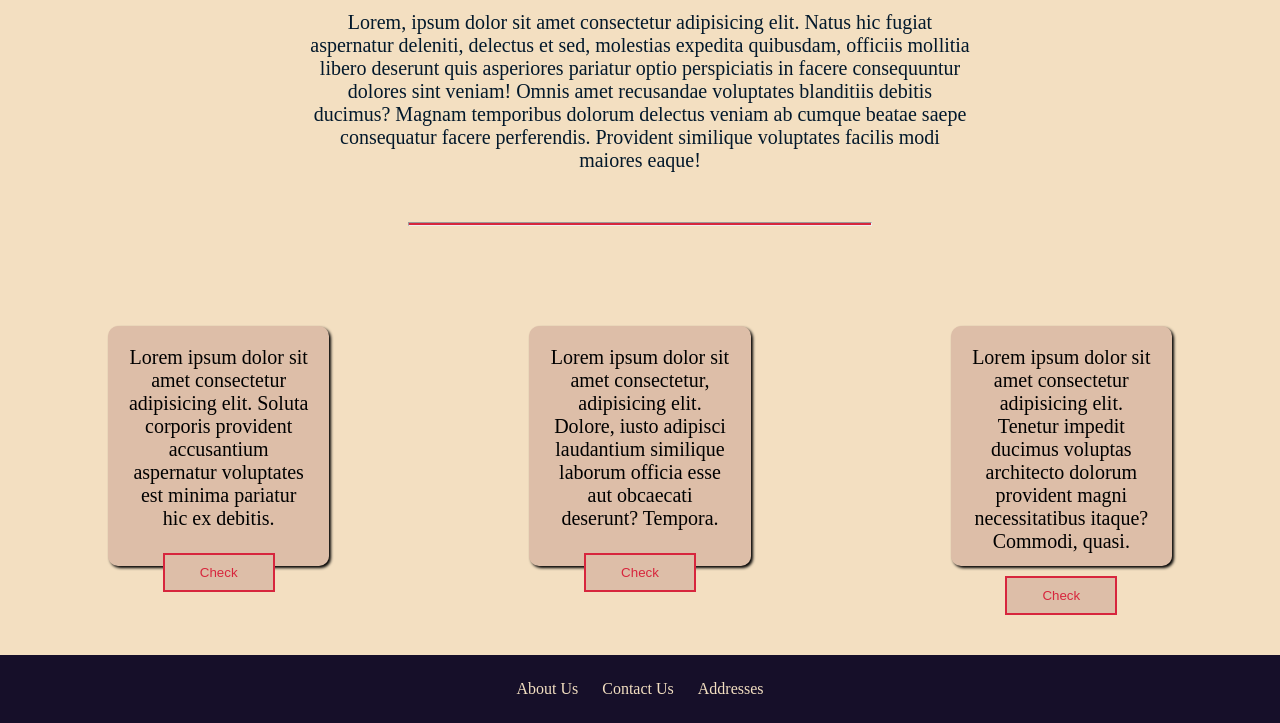
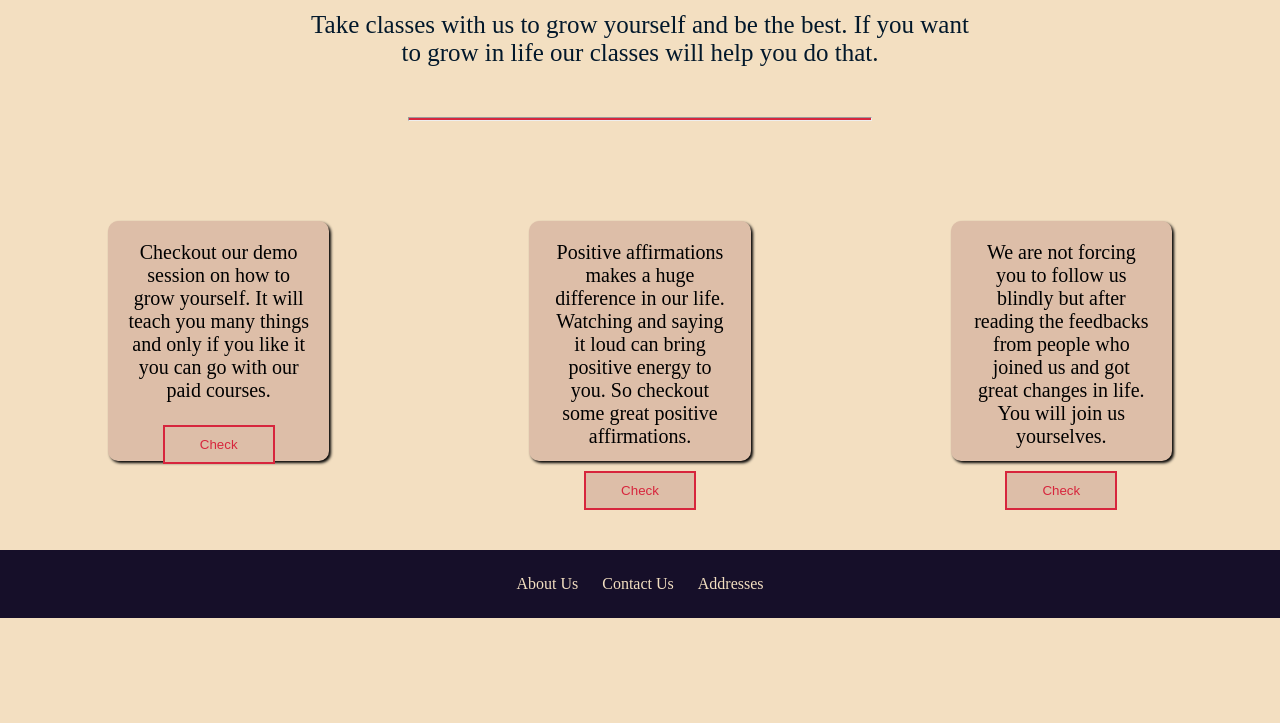
Before and after one commit to Amritansh18/assignment, a plain HTML site: page index.html in a window 1280 px wide. Shown: the part 202-925 px from the top of the page. After the commit the page ends 820 px from the top, so only its background shows below. Drawn offline with Linux system fonts and the light colour scheme.

Commit message:
Add files via upload

```diff
--- a/index.css
+++ b/index.css
@@ -43,7 +43,7 @@ h1.heading{
 }
 
 p.about{
-    font-size: 20px;
+    font-size: 25px;
 }
 
 hr{
--- a/index.html
+++ b/index.html
@@ -21,23 +21,23 @@
     </div>
     <main>
         <div class="aboutcontent">
-            <h1 class="heading">Loremipsum</h1>
-            <p class="about">Lorem, ipsum dolor sit amet consectetur adipisicing elit. Natus hic fugiat aspernatur deleniti, delectus et sed, molestias expedita quibusdam, officiis mollitia libero deserunt quis asperiores pariatur optio perspiciatis in facere consequuntur dolores sint veniam! Omnis amet recusandae voluptates blanditiis debitis ducimus? Magnam temporibus dolorum delectus veniam ab cumque beatae saepe consequatur facere perferendis. Provident similique voluptates facilis modi maiores eaque!</p>
+            <h1 class="heading">!! BUILD YOURSELF !!</h1>
+            <p class="about">Take classes with us to grow yourself and be the best. If you want to grow in life our classes will help you do that. </p>
         </div>
         <hr>
         <div id="contains">
             <div class="container">
-                Lorem ipsum dolor sit amet consectetur adipisicing elit. Soluta corporis provident accusantium aspernatur voluptates est minima pariatur hic ex debitis.
+                Checkout our demo session on how to grow yourself. It will teach you many things and only if you like it you can go with our paid courses.
                 <br><br>
                 <button class="conbut">Check</button>
             </div>
             <div class="container">
-                Lorem ipsum dolor sit amet consectetur, adipisicing elit. Dolore, iusto adipisci laudantium similique laborum officia esse aut obcaecati deserunt? Tempora.
+                Positive affirmations makes a huge difference in our life. Watching and saying it loud can bring positive energy to you. So checkout some great positive affirmations.
                 <br><br>
                 <button class="conbut">Check</button>
             </div>
             <div class="container">
-                Lorem ipsum dolor sit amet consectetur adipisicing elit. Tenetur impedit ducimus voluptas architecto dolorum provident magni necessitatibus itaque? Commodi, quasi.
+                We are not forcing you to follow us blindly but after reading the feedbacks from people who joined us and got great changes in life. You will join us yourselves.
                 <br><br>
                 <button class="conbut">Check</button>
             </div>
```
